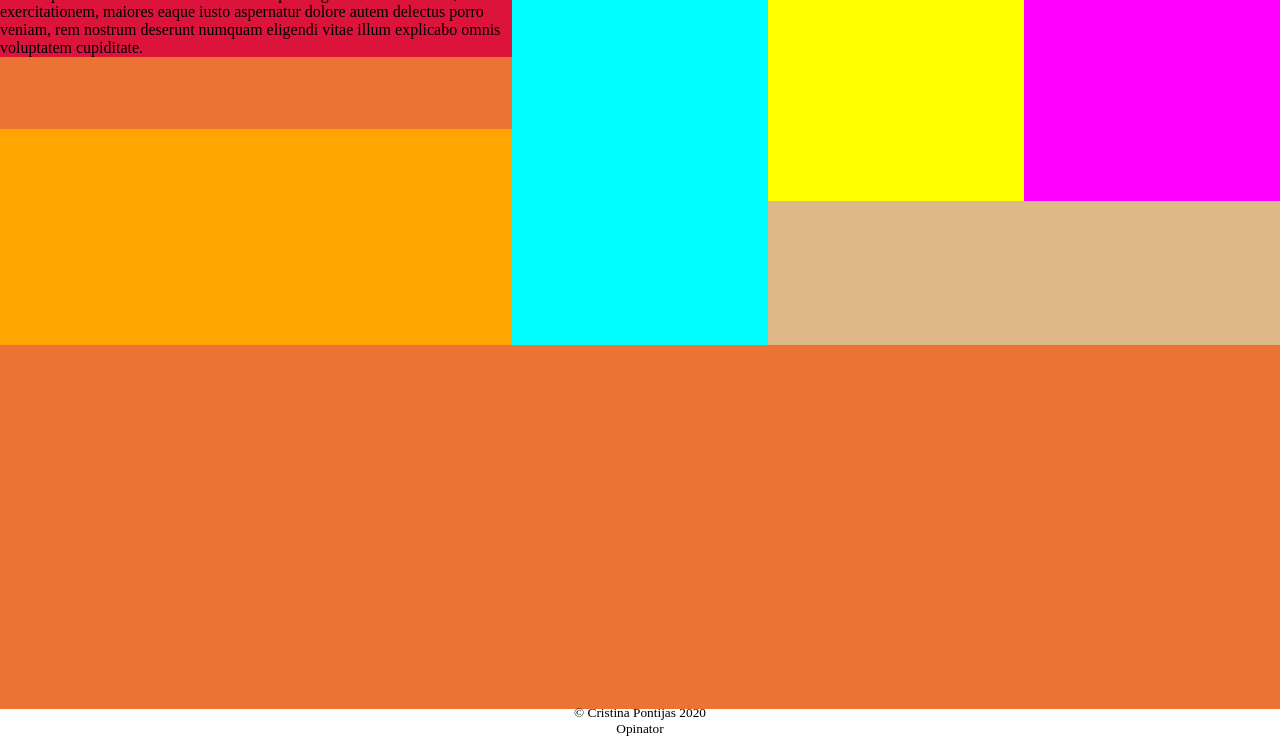
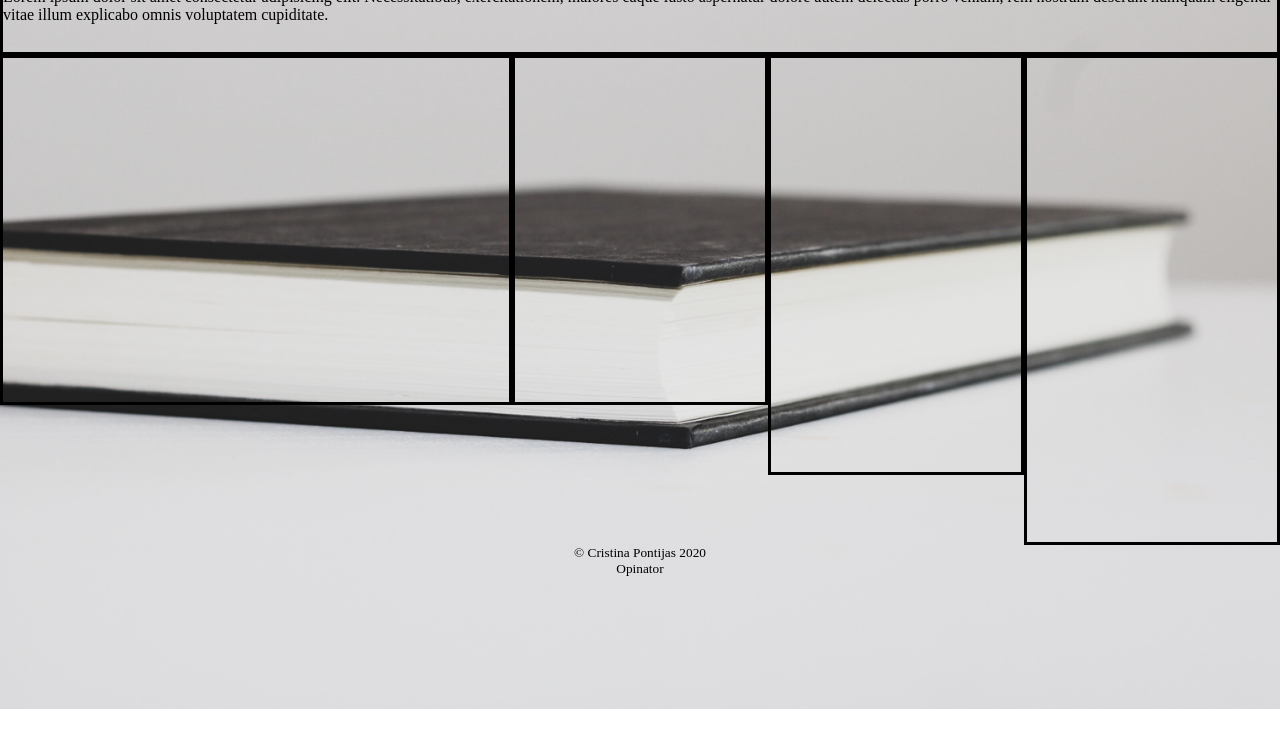
Before and after one commit to pontijas/opinator-landing-page, a website: page src/html/index.html in a window 1280 px wide. Shown: the part 91-828 px from the top of the page. After the commit the page ends 800 px from the top, so only its background shows below. Drawn offline with nearby package versions, Linux system fonts and the light colour scheme; files that its build step writes are made by us from their sources; files whose address does not match are found by name.

Commit message:
define grid structure

```diff
--- a/src/html/partials/main.html
+++ b/src/html/partials/main.html
@@ -1,5 +1,5 @@
 <main class="main__container">
-  <h1>Small detailes make great projects</h1>
+  <h1>Small details make great projects</h1>
   <setion class="grid__container">
     <article class="grid__item-1"></article>
     <article class="grid__item-1">Lorem ipsum dolor sit amet consectetur adipisicing elit. Necessitatibus, exercitationem, maiores eaque iusto aspernatur dolore autem delectus porro veniam, rem nostrum deserunt numquam eligendi vitae illum explicabo omnis voluptatem cupiditate.</article>
--- a/src/scss/core/_variables.scss
+++ b/src/scss/core/_variables.scss
@@ -3,6 +3,6 @@
 // colors
 $red: #9d3a4e;
 $blue: #4271c0;
-$yellow: #dab55a;
+$yellow: #ffa500;
 $white: #dee8d0;
 $coral: #eb7434;
--- a/src/scss/layout/_main.scss
+++ b/src/scss/layout/_main.scss
@@ -1,41 +1,38 @@
 .main {
-  border: 3px solid blueviolet;
+  // border: 3px solid blueviolet;
 }
 
 .grid {
   &__container {
     display: grid;
     grid-template-columns: repeat(10, 1fr);
-    grid-template-rows: repeat(10, 1fr);
+    grid-template-rows: repeat(8, 1fr);
+    height: 70vh;
   }
   &__item-1 {
-    background-color: crimson;
+    border: 3px solid black;
     grid-row: 1/2;
+    grid-column: 1/11;
+  }
+
+  &__item-2 {
+    border: 3px solid black;
+    grid-row: 2/7;
     grid-column: 1/5;
   }
-  &__item-2 {
-    background-color: cyan;
-    grid-row: span 5;
+  &__item-3 {
+    border: 3px solid black;
+    grid-row: 2/7;
     grid-column: 5/7;
   }
-  &__item-3 {
-    background-color: yellow;
-    grid-row: 1/4;
+  &__item-4 {
+    border: 3px solid black;
+    grid-row: 2/8;
     grid-column: 7/9;
   }
-  &__item-4 {
-    background-color: fuchsia;
-    grid-row: 1/4;
+  &__item-5 {
+    border: 3px solid black;
+    grid-row: 2/9;
     grid-column: 9/11;
   }
-  &__item-5 {
-    background-color: orange;
-    grid-row: 3/6;
-    grid-column: 1/5;
-  }
-  &__item-6 {
-    background-color: burlywood;
-    grid-row: 4/6;
-    grid-column: 7/11;
-  }
 }
--- a/src/scss/main.scss
+++ b/src/scss/main.scss
@@ -6,7 +6,10 @@
 
 .page {
   &__container {
+    background-image: url('../images/bg.jpg');
+    background-size: cover;
+    background-position: center;
+    background-repeat: no-repeat;
     height: 100vh;
-    background-color: $coral;
   }
 }
```
Also changed, not shown: src/images/bg.jpg (added), src/images/logo.png, src/images/menu.png, 2 other files.
